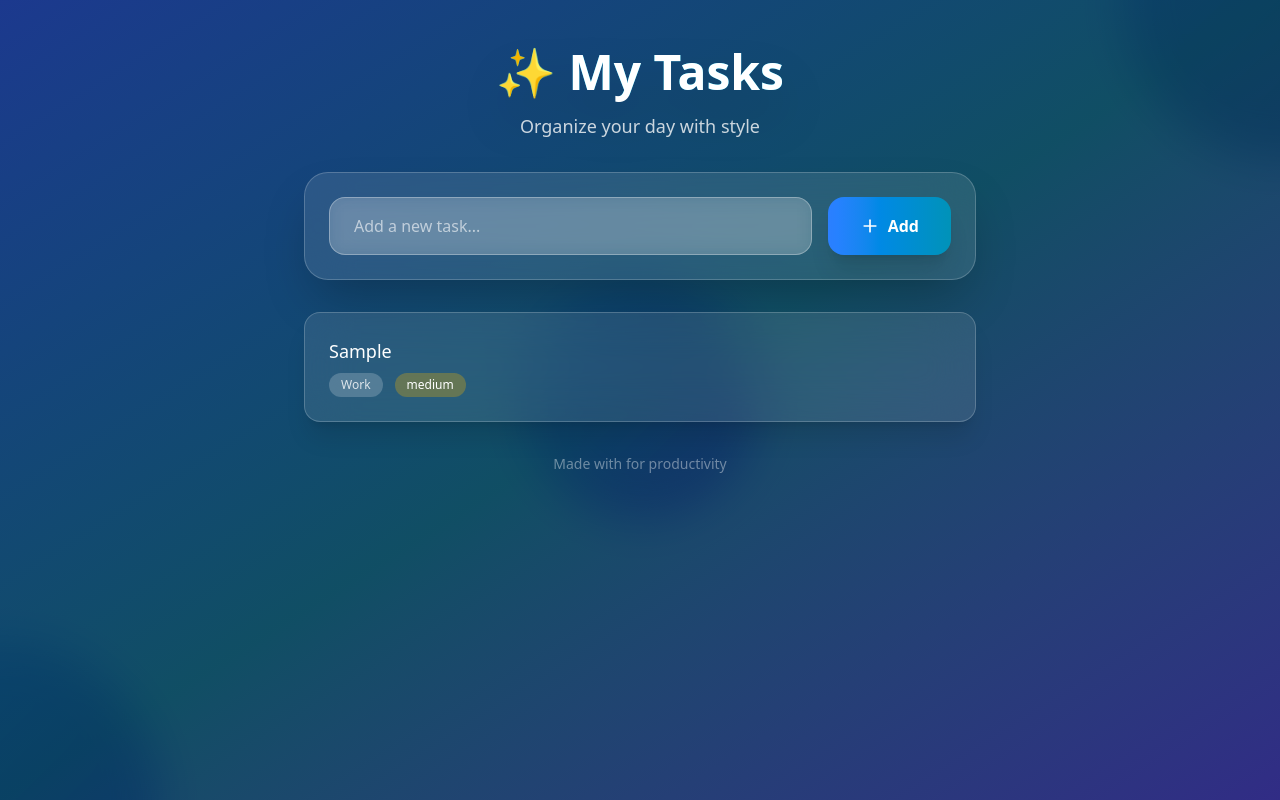
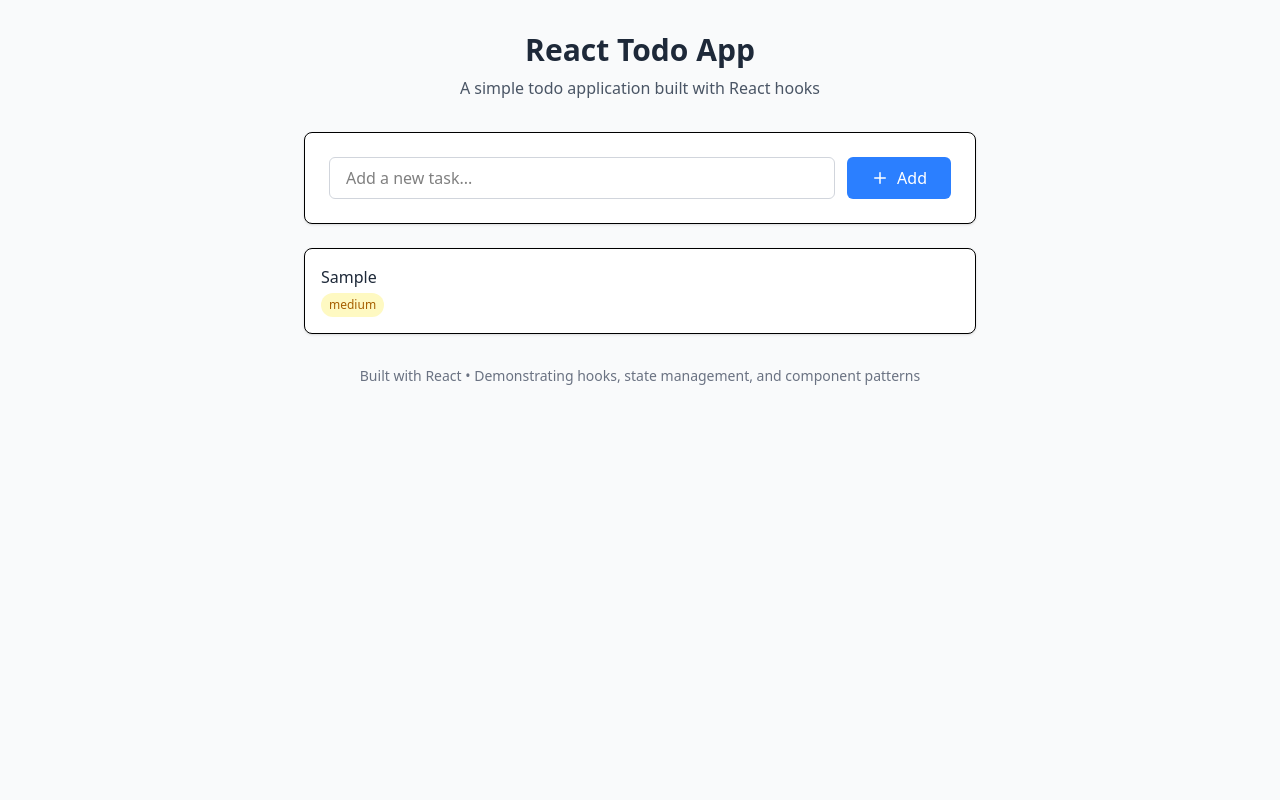
Before and after one commit to maulllanamm/todo-list, a React (Vite) app: page / in a window 1280 px wide. Both pictures are taken after typing "Sample" into the empty fields and a click on the button "Add". Built offline with nearby package versions, Linux system fonts and the light colour scheme.

Commit message:
fix : design todo app

```diff
--- a/src/TodoApp.tsx
+++ b/src/TodoApp.tsx
@@ -1,6 +1,6 @@
+import * as React from "react";
 import { useState } from "react";
 import { Plus } from "lucide-react";
-import * as React from "react";
 
 type Priority = "low" | "medium" | "high";
 type Category = "Work" | "Personal" | "Other";
@@ -32,79 +32,70 @@ export function TodoApp() {
   };
 
   return (
-    <div className="min-h-screen bg-gradient-to-br from-blue-900 via-cyan-900 to-indigo-900 p-4 overflow-hidden relative">
-      {/* Animated Background Elements */}
-      <div className="absolute inset-0 overflow-hidden">
-        <div className="absolute -top-40 -right-40 w-80 h-80 bg-gradient-to-br from-blue-400 to-cyan-600 rounded-full mix-blend-multiply filter blur-xl opacity-20 animate-pulse"></div>
-        <div className="absolute -bottom-40 -left-40 w-80 h-80 bg-gradient-to-br from-cyan-400 to-blue-600 rounded-full mix-blend-multiply filter blur-xl opacity-20 animate-pulse animation-delay-2000"></div>
-        <div className="absolute top-1/2 left-1/2 transform -translate-x-1/2 -translate-y-1/2 w-60 h-60 bg-gradient-to-br from-sky-400 to-indigo-600 rounded-full mix-blend-multiply filter blur-xl opacity-20 animate-pulse animation-delay-4000"></div>
-      </div>
+    <div className="min-h-screen bg-gray-50 py-8 px-4">
+      <div className="max-w-2xl mx-auto">
+        {/* Header */}
+        <header className="text-center mb-8">
+          <h1 className="text-3xl font-bold text-gray-800 mb-2">
+            React Todo App
+          </h1>
+          <p className="text-gray-600">
+            A simple todo application built with React hooks
+          </p>
+        </header>
 
-      <div className="relative z-10 max-w-2xl mx-auto">
-        {/* Header */}
-        <div className="text-center mb-8 pt-8">
-          <h1 className="text-5xl font-bold text-white mb-4 drop-shadow-2xl bg-gradient-to-r from-blue-400 via-cyan-400 to-sky-400 bg-clip-text text-transparent">
-            ✨ My Tasks
-          </h1>
-          <p className="text-white/80 text-lg">Organize your day with style</p>
-        </div>
-
-        {/* Add Todo Form */}
-        <div className="mb-8">
-          <div className="backdrop-blur-xl bg-white/10 rounded-3xl p-6 border border-white/20 shadow-2xl">
-            <div className="flex gap-4">
+        {/* Add Todo */}
+        <div className="bg-white rounded-lg shadow-sm border p-6 mb-6">
+          <div className="flex gap-3">
             <input
               type="text"
               value={newTodo}
               onChange={(e) => setNewTodo(e.target.value)}
               placeholder="Add a new task..."
-                className="flex-1 bg-white/20 backdrop-blur-sm border border-white/30 rounded-2xl px-6 py-4 text-white placeholder-white/60 focus:outline-none focus:ring-2 focus:ring-blue-400/50 focus:border-transparent transition-all duration-300"
+              className="flex-1 px-4 py-2 border border-gray-300 rounded-md focus:outline-none focus:ring-2 focus:ring-blue-500 focus:border-transparent"
             />
             <button
               onClick={handleAddTodo}
-                className="bg-gradient-to-r from-blue-500 to-cyan-600 hover:from-blue-600 hover:to-cyan-700 text-white px-8 py-4 rounded-2xl font-semibold transition-all duration-300 transform hover:scale-105 shadow-xl flex items-center gap-2"
+              className="bg-blue-500 hover:bg-blue-600 text-white px-6 py-2 rounded-md font-medium transition-colors flex items-center gap-2"
             >
-                <Plus size={20} />
+              <Plus size={18} />
               Add
             </button>
           </div>
         </div>
-        </div>
 
         {/* Todo List */}
-        <div className="space-y-4">
-          {todos.map((todo, index) => (
-            <div
+        <div className="bg-white rounded-lg shadow-sm border">
+          {todos.length === 0 ? (
+            <div className="p-8 text-center text-gray-500">
+              <p>No tasks found</p>
+            </div>
+          ) : (
+            <ul className="divide-y divide-gray-200">
+              {todos.map((todo) => (
+                <li
                   key={todo.id}
-              className={`backdrop-blur-xl bg-white/10 rounded-2xl p-6 border border-white/20 shadow-xl transform transition-all duration-500 hover:scale-102 hover:bg-white/15 ${
-                todo.completed ? "opacity-75" : ""
-              }`}
-              style={{ animationDelay: `${index * 100}ms` }}
+                  className="p-4 hover:bg-gray-50 transition-colors"
                 >
-              <div className="flex items-center gap-4">
-                {/* Todo Content */}
                   <div className="flex-1">
                     <div>
-                    <p
-                      className={`text-lg font-medium ${
+                      <span
+                        className={`text-base ${
                           todo.completed
-                          ? "text-white/60 line-through"
-                          : "text-white"
+                            ? "text-gray-500 line-through"
+                            : "text-gray-800"
                         }`}
                       >
                         {todo.text}
-                    </p>
-                    <div className="flex items-center gap-3 mt-2">
-                      <span className="text-xs px-3 py-1 rounded-full bg-white/20 text-white/80">
-                        {todo.category}
                       </span>
+                      <div className="flex items-center gap-2 mt-1">
                         <span
-                        className={`text-xs px-3 py-1 rounded-full text-white ${
+                          className={`text-xs px-2 py-1 rounded-full ${
                             todo.priority === "high"
-                            ? "bg-red-500/30"
+                              ? "bg-red-100 text-red-700"
                               : todo.priority === "medium"
-                              ? "bg-yellow-500/30"
-                              : "bg-green-500/30"
+                                ? "bg-yellow-100 text-yellow-700"
+                                : "bg-green-100 text-green-700"
                           }`}
                         >
                           {todo.priority}
@@ -112,15 +103,19 @@ export function TodoApp() {
                       </div>
                     </div>
                   </div>
-              </div>
-            </div>
+                </li>
               ))}
+            </ul>
+          )}
         </div>
 
         {/* Footer */}
-        <div className="text-center mt-8 pb-8">
-          <p className="text-white/40 text-sm">Made with for productivity</p>
-        </div>
+        <footer className="text-center mt-8 text-gray-500 text-sm">
+          <p>
+            Built with React • Demonstrating hooks, state management, and
+            component patterns
+          </p>
+        </footer>
       </div>
     </div>
   );
```
Lines whose indentation alone changed are shown as unchanged.
